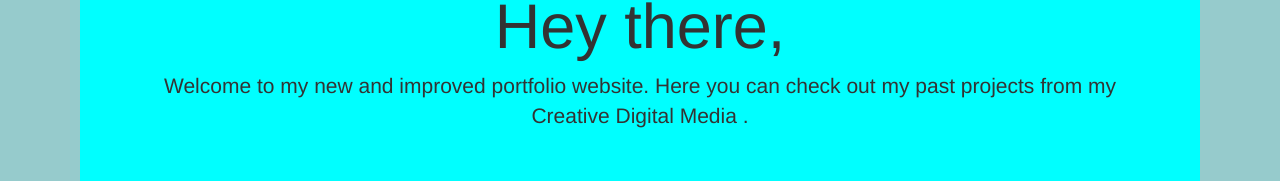
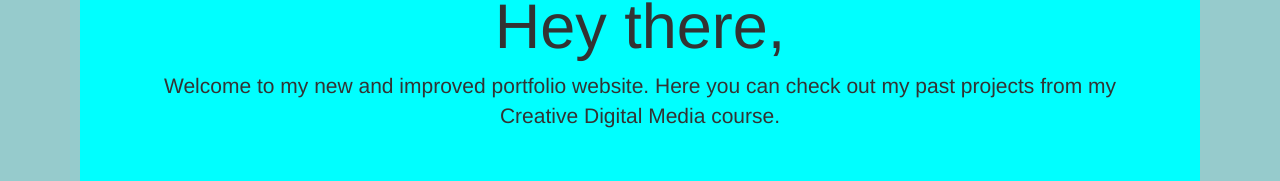
Before and after one commit to Andreijohn/project, a plain HTML site: page index.html in a window 1280 px wide. Shown: the part 147-328 px from the top of the page. Drawn offline with nearby package versions, Linux system fonts and the light colour scheme.

Commit message:
"The real thing"

```diff
--- a/index.html
+++ b/index.html
@@ -30,7 +30,7 @@
 
    <div class="jumbotron">
      <h1>Hey there,</h1>
-     <p>Welcome to my new and improved portfolio website. Here you can check out my past projects from my Creative Digital Media .</p>
+     <p>Welcome to my new and improved portfolio website. Here you can check out my past projects from my Creative Digital Media course.</p>
    </div>
 
 </div>
```
